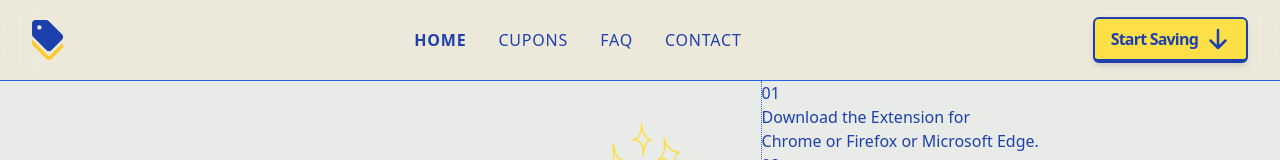
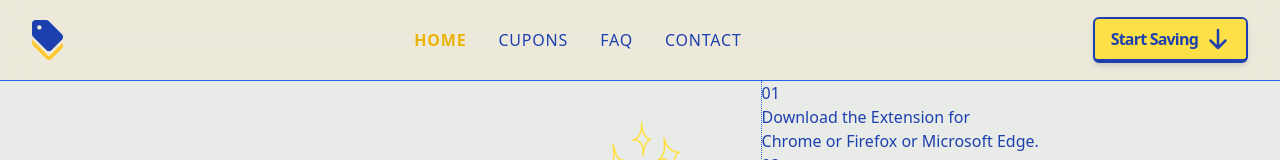
Before and after one commit to saeidex/Couply-Reshaped, a website built with Vite: page index.html in a window 1280 px wide. Shown: the top 160 px of the page. Built offline with nearby package versions, Linux system fonts and the light colour scheme; files whose address does not match are found by name.

Commit message:
stylized: nav color

```diff
--- a/index.html
+++ b/index.html
@@ -37,7 +37,7 @@
           <ul
             class="duration-30 flex items-center gap-5 text-base font-medium uppercase tracking-wider text-blue-800 transition-colors lg:gap-8"
           >
-            <li class="font-bold hover:text-yellow-500">
+            <li class="font-bold text-yellow-500 hover:text-yellow-500">
               <a href="#">Home</a>
             </li>
             <li class="hover:text-yellow-500"><a href="#">Cupons</a></li>
```
